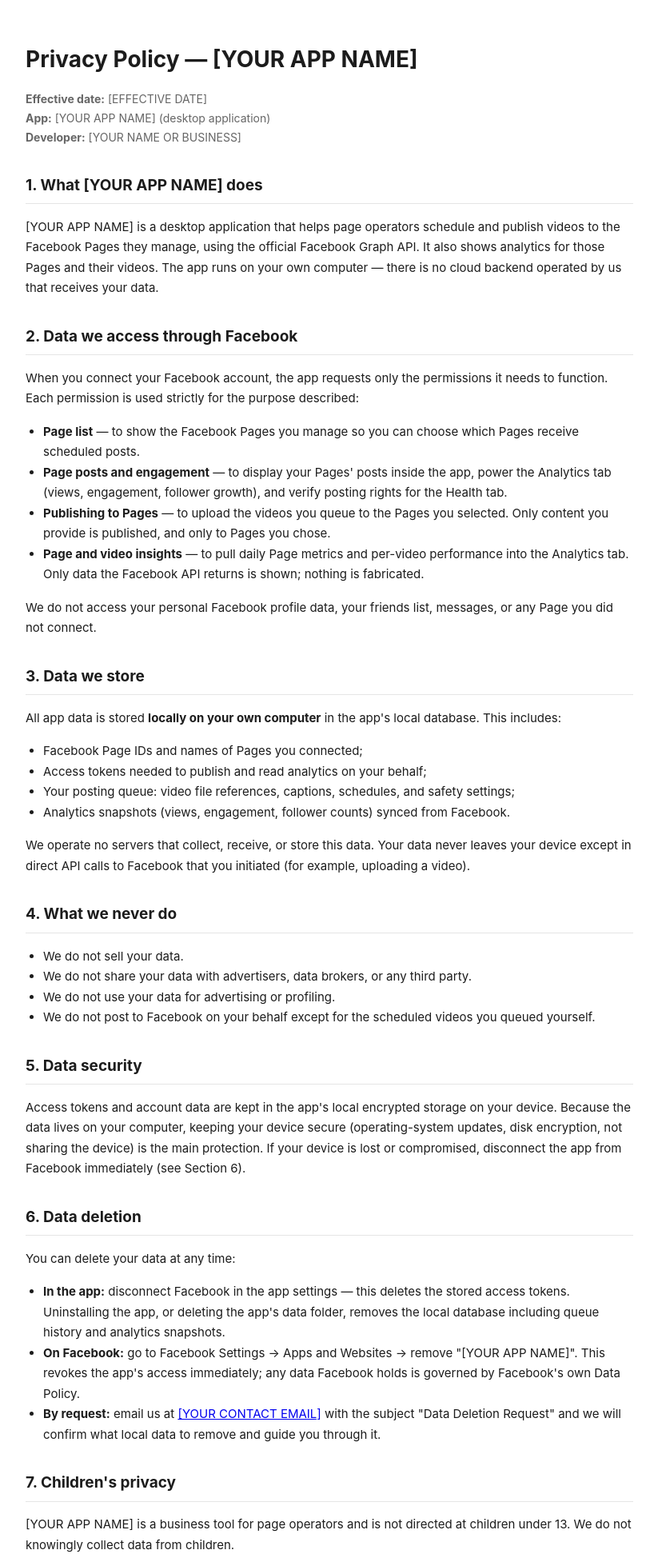
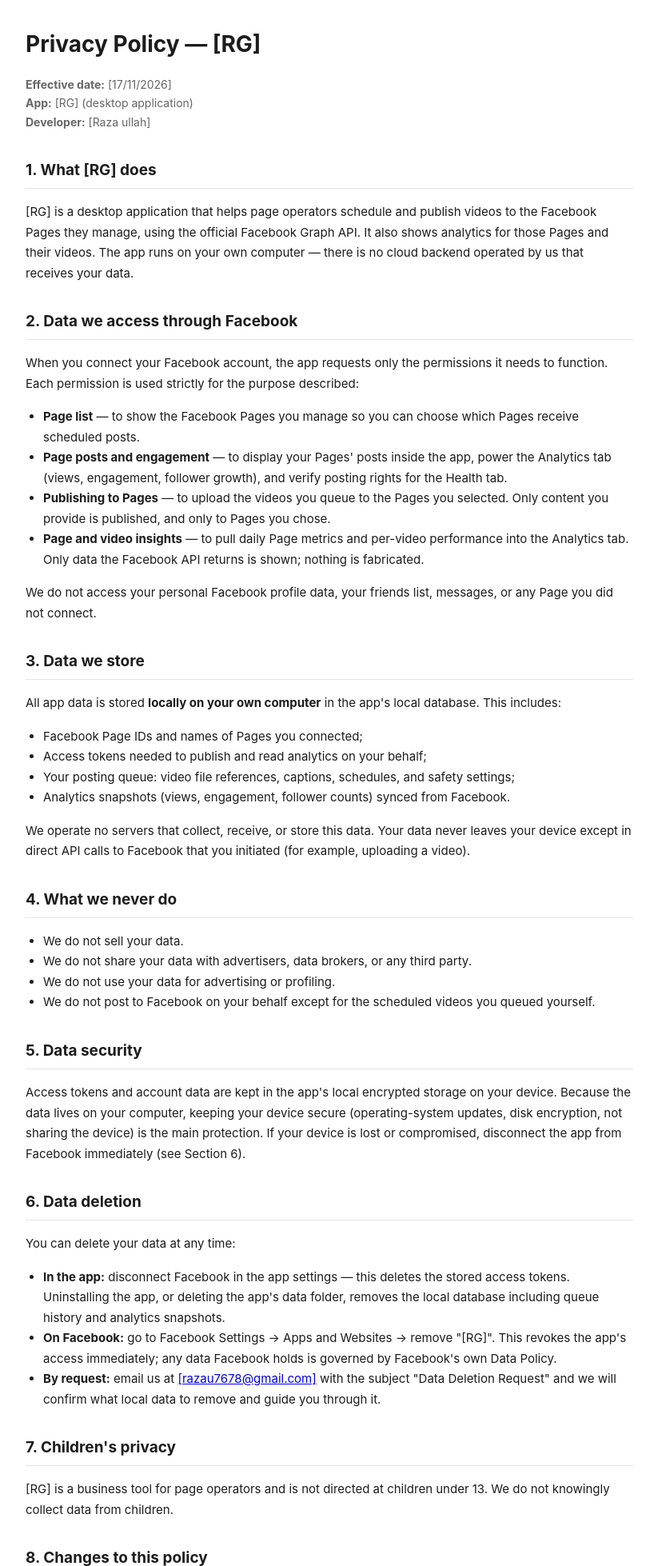
Before and after one commit to Razaullah786/RG, a plain HTML site: page index.html in a window 1280 px wide. Shown: the top 1958 px of the page at 80% size, without its empty margins (228-1051 px from the left). Drawn offline with Linux system fonts and the light colour scheme.

Commit message:
Update index.html

```diff
--- a/index.html
+++ b/index.html
@@ -1,41 +1,8 @@
-<!DOCTYPE html>
-<!--
-  ============================================================
-  PRIVACY POLICY TEMPLATE — FOR STUDENTS CREATING THEIR OWN
-  FACEBOOK APP (page management / video uploading app)
-  ============================================================
-  HOW TO USE THIS FILE (these instructions are invisible on
-  the published page — only you see them here):
-
-  1. Replace EVERYTHING in [SQUARE BRACKETS] with your own
-     details. There are 4 things to fill in:
-       [YOUR APP NAME]          — the Display name of your app
-                                  in the Meta dashboard
-       [YOUR NAME OR BUSINESS]  — your name, or your business
-                                  name if you have one
-       [YOUR CONTACT EMAIL]     — an email you actually check
-                                  (appears twice — replace both)
-       [EFFECTIVE DATE]         — today's date
-  2. Do NOT delete any section. Meta checks that the policy
-     covers what data the app accesses and how to delete it.
-  3. HOST IT FREE (no domain needed), then paste the link in
-     the Meta dashboard field "Privacy policy URL":
-       • GitHub Pages: create a free repo, upload this file,
-         enable Pages — your link looks like
-         https://[username].github.io/[repo]/privacy-policy.html
-       • Netlify Drop: drag this file onto drop.netlify.com —
-         you get a free link instantly
-       • Google Sites: create a free site, paste this text in
-  4. This file is already named index.html — upload it as-is,
-     or share this repo so students can FORK it and edit it
-     online (pencil icon) without downloading anything.
-  ============================================================
--->
 <html lang="en">
 <head>
 <meta charset="UTF-8">
 <meta name="viewport" content="width=device-width, initial-scale=1.0">
-<title>Privacy Policy — [YOUR APP NAME]</title>
+<title>Privacy Policy — [RG]</title>
 <style>
   body { font-family: -apple-system, "Segoe UI", Roboto, Arial, sans-serif; line-height: 1.7; color: #1c1c1c; max-width: 760px; margin: 0 auto; padding: 32px 20px 64px; }
   h1 { font-size: 28px; margin-bottom: 4px; }
@@ -48,13 +15,13 @@
 </head>
 <body>
 
-<h1>Privacy Policy — [YOUR APP NAME]</h1>
-<p class="meta"><strong>Effective date:</strong> [EFFECTIVE DATE]<br>
-<strong>App:</strong> [YOUR APP NAME] (desktop application)<br>
-<strong>Developer:</strong> [YOUR NAME OR BUSINESS]</p>
+<h1>Privacy Policy — [RG]</h1>
+<p class="meta"><strong>Effective date:</strong> [17/11/2026]<br>
+<strong>App:</strong> [RG] (desktop application)<br>
+<strong>Developer:</strong> [Raza ullah]</p>
 
-<h2>1. What [YOUR APP NAME] does</h2>
-<p>[YOUR APP NAME] is a desktop application that helps page operators schedule and publish videos to the Facebook Pages they manage, using the official Facebook Graph API. It also shows analytics for those Pages and their videos. The app runs on your own computer — there is no cloud backend operated by us that receives your data.</p>
+<h2>1. What [RG] does</h2>
+<p>[RG] is a desktop application that helps page operators schedule and publish videos to the Facebook Pages they manage, using the official Facebook Graph API. It also shows analytics for those Pages and their videos. The app runs on your own computer — there is no cloud backend operated by us that receives your data.</p>
 
 <h2>2. Data we access through Facebook</h2>
 <p>When you connect your Facebook account, the app requests only the permissions it needs to function. Each permission is used strictly for the purpose described:</p>
@@ -91,20 +58,20 @@
 <p>You can delete your data at any time:</p>
 <ul>
   <li><strong>In the app:</strong> disconnect Facebook in the app settings — this deletes the stored access tokens. Uninstalling the app, or deleting the app's data folder, removes the local database including queue history and analytics snapshots.</li>
-  <li><strong>On Facebook:</strong> go to Facebook Settings → Apps and Websites → remove "[YOUR APP NAME]". This revokes the app's access immediately; any data Facebook holds is governed by Facebook's own Data Policy.</li>
-  <li><strong>By request:</strong> email us at <a href="mailto:[YOUR CONTACT EMAIL]">[YOUR CONTACT EMAIL]</a> with the subject "Data Deletion Request" and we will confirm what local data to remove and guide you through it.</li>
+  <li><strong>On Facebook:</strong> go to Facebook Settings → Apps and Websites → remove "[RG]". This revokes the app's access immediately; any data Facebook holds is governed by Facebook's own Data Policy.</li>
+  <li><strong>By request:</strong> email us at <a href="mailto:[razau7678@gmail.com]">[razau7678@gmail.com]</a> with the subject "Data Deletion Request" and we will confirm what local data to remove and guide you through it.</li>
 </ul>
 
 <h2>7. Children's privacy</h2>
-<p>[YOUR APP NAME] is a business tool for page operators and is not directed at children under 13. We do not knowingly collect data from children.</p>
+<p>[RG] is a business tool for page operators and is not directed at children under 13. We do not knowingly collect data from children.</p>
 
 <h2>8. Changes to this policy</h2>
 <p>If we change this policy, we will update the effective date above and publish the new version on this page. Material changes will also be noted in the app's release notes.</p>
 
 <h2>9. Contact</h2>
 <p>For privacy questions or data requests, contact:<br>
-[YOUR NAME OR BUSINESS]<br>
-Email: <a href="mailto:[YOUR CONTACT EMAIL]">[YOUR CONTACT EMAIL]</a></p>
+[Raza ullah]<br>
+Email: <a href="mailto:[razau7678@gmail.com]">[razau7678@gmail.com]</a></p>
 
 <p class="brand">[YOUR APP NAME] · [YOUR NAME OR BUSINESS]</p>
 
```
